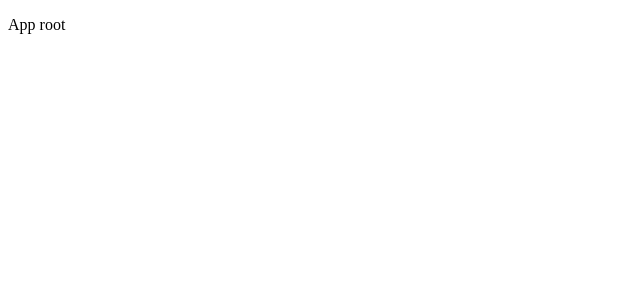
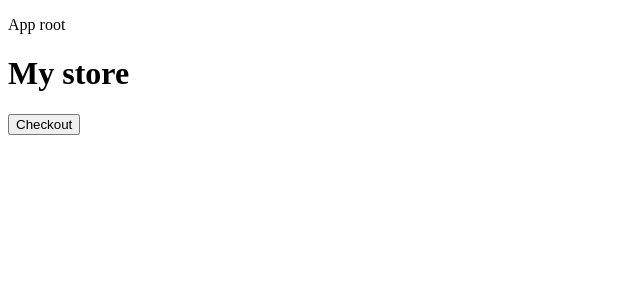
Before and after one commit to luis-pomare/angular-example-project, an Angular app: page / in a window 1280 px wide. Shown: the top 300 px of the page, without its empty margins (0-640 px from the left). Built offline with nearby package versions, Linux system fonts and the light colour scheme.

Commit message:
Configure and ADD basic top-bar

```diff
--- a/src/app/app.component.html
+++ b/src/app/app.component.html
@@ -1 +1,2 @@
 <p>App root</p>
+<app-top-bar></app-top-bar>
--- a/src/app/top-bar/top-bar.component.html
+++ b/src/app/top-bar/top-bar.component.html
@@ -1 +1,4 @@
-<p>top-bar works!</p>
+<header>
+  <h1>My store</h1>
+  <button>Checkout</button>
+</header>
```
